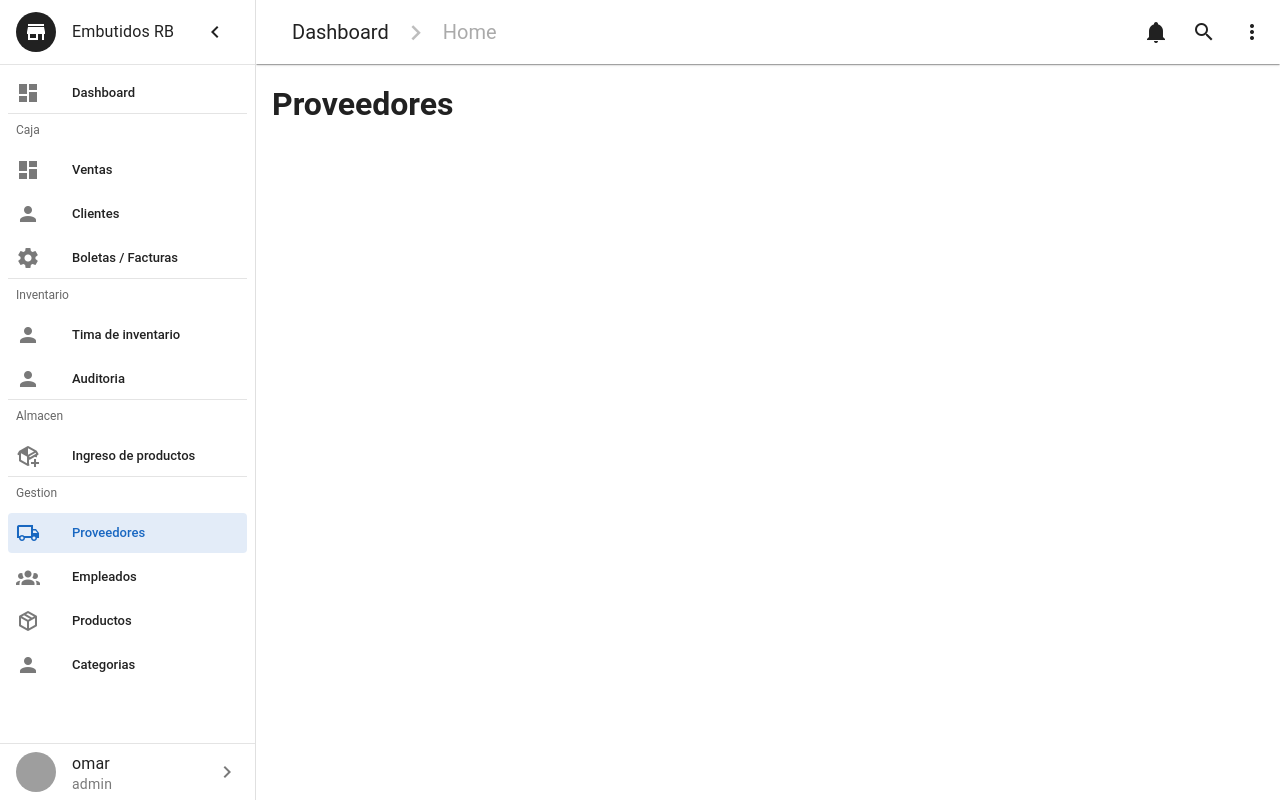
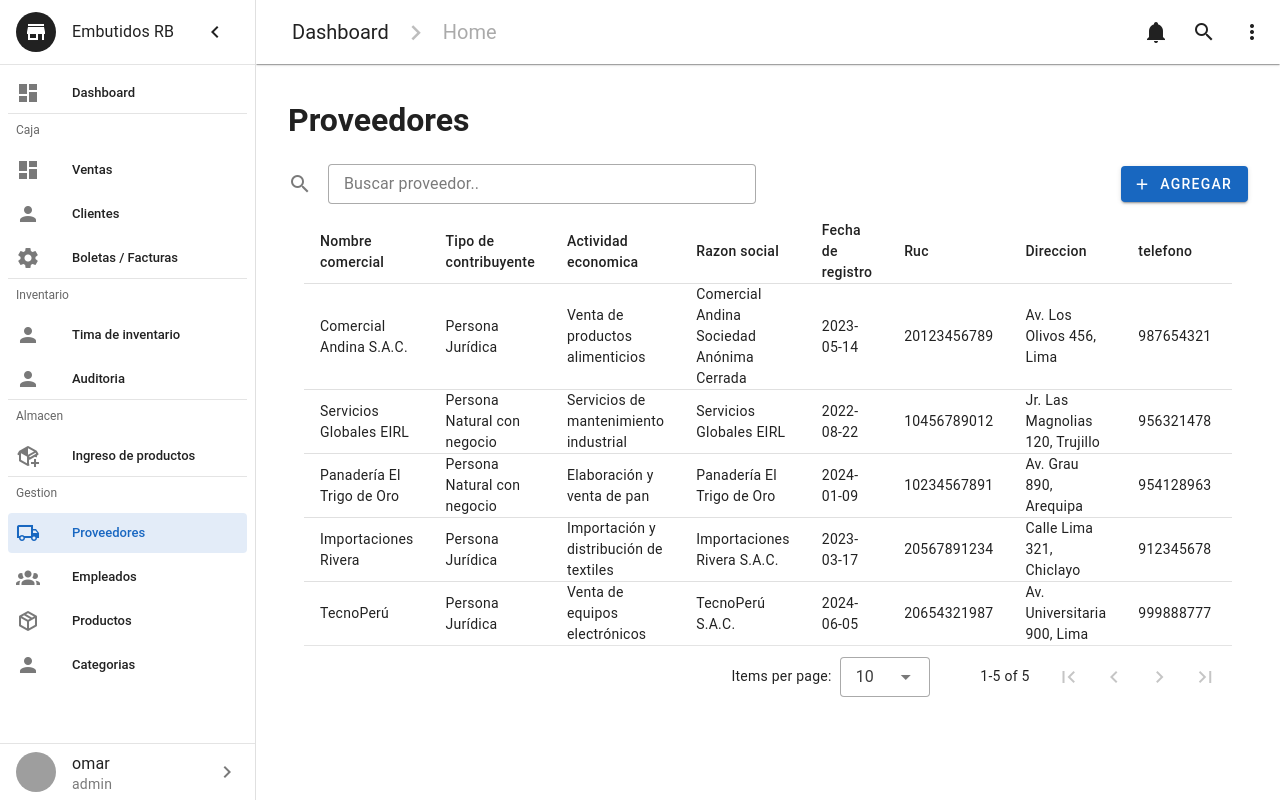
Before and after one commit to aomineDev/bodega-rb, a Vue app: page /managment/provider in a window 1280 px wide. Built offline with nearby package versions, Linux system fonts and the light colour scheme; grey boxes are pictures that could not be loaded; what @tanstack/vue-query would draw is missing.

Commit message:
proveedores

```diff
--- a/src/views/Managment/ProviderView.vue
+++ b/src/views/Managment/ProviderView.vue
@@ -1,5 +1,186 @@
-<script setup></script>
+<script setup>
+import ActionMenu from '@/components/ActionMenu.vue';
+
+const proveedores = [
+    {
+        id: 1,
+        nombreComercial: 'Comercial Andina S.A.C.',
+        tipoContribuyente: 'Persona Jurídica',
+        actividadEconomica: 'Venta de productos alimenticios',
+        razonSocial: 'Comercial Andina Sociedad Anónima Cerrada',
+        fechaRegistro: '2023-05-14',
+        ruc: '20123456789',
+        direccion: 'Av. Los Olivos 456, Lima',
+        telefono: '987654321',
+        email: 'contacto@andina.com'
+    },
+    {
+        id: 2,
+        nombreComercial: 'Servicios Globales EIRL',
+        tipoContribuyente: 'Persona Natural con negocio',
+        actividadEconomica: 'Servicios de mantenimiento industrial',
+        razonSocial: 'Servicios Globales EIRL',
+        fechaRegistro: '2022-08-22',
+        ruc: '10456789012',
+        direccion: 'Jr. Las Magnolias 120, Trujillo',
+        telefono: '956321478',
+        email: 'info@globales.com'
+    },
+    {
+        id: 3,
+        nombreComercial: 'Panadería El Trigo de Oro',
+        tipoContribuyente: 'Persona Natural con negocio',
+        actividadEconomica: 'Elaboración y venta de pan',
+        razonSocial: 'Panadería El Trigo de Oro',
+        fechaRegistro: '2024-01-09',
+        ruc: '10234567891',
+        direccion: 'Av. Grau 890, Arequipa',
+        telefono: '954128963',
+        email: 'panaderia@trigodeoro.pe'
+    },
+    {
+        id: 4,
+        nombreComercial: 'Importaciones Rivera',
+        tipoContribuyente: 'Persona Jurídica',
+        actividadEconomica: 'Importación y distribución de textiles',
+        razonSocial: 'Importaciones Rivera S.A.C.',
+        fechaRegistro: '2023-03-17',
+        ruc: '20567891234',
+        direccion: 'Calle Lima 321, Chiclayo',
+        telefono: '912345678',
+        email: 'ventas@rivera.com'
+    },
+    {
+        id: 5,
+        nombreComercial: 'TecnoPerú',
+        tipoContribuyente: 'Persona Jurídica',
+        actividadEconomica: 'Venta de equipos electrónicos',
+        razonSocial: 'TecnoPerú S.A.C.',
+        fechaRegistro: '2024-06-05',
+        ruc: '20654321987',
+        direccion: 'Av. Universitaria 900, Lima',
+        telefono: '999888777',
+        email: 'soporte@tecnoperu.pe'
+    }
+];
+
+import { ref } from 'vue'
+
+const dialog = ref(false)
+</script>
+
 <template>
-    <h1>Proveedores</h1>
+    <v-container>
+        <h1 class="mb-5">Proveedores</h1>
+        <v-row class="align-center">
+            <v-col cols="12" md="6">
+                <v-text-field density="compact" label="Buscar proveedor.." prepend-icon="mdi-magnify" variant="outlined"
+                    hide-details></v-text-field>
+            </v-col>
+
+            <v-col cols="12" md="6" class="d-flex justify-md-end">
+                <v-btn color="primary" prepend-icon="mdi-plus" @click="dialog = true">
+                    Agregar
+                </v-btn>
+            </v-col>
+        </v-row>
+        <v-card-text>
+            <v-data-table :items="proveedores">
+                <template #headers>
+                    <tr>
+                        <th>Nombre comercial</th>
+                        <th>Tipo de contribuyente</th>
+                        <th>Actividad economica</th>
+                        <th>Razon social</th>
+                        <th>Fecha de registro</th>
+                        <th>Ruc</th>
+                        <th>Direccion</th>
+                        <th>telefono</th>
+                        <th>Email</th>
+                        <th>Accion</th>
+                    </tr>
+                </template>
+                <template #item="{ item }">
+                    <tr>
+                        <td>{{ item.nombreComercial }}</td>
+                        <td>{{ item.tipoContribuyente }}</td>
+                        <td>{{ item.actividadEconomica }}</td>
+                        <td>{{ item.razonSocial }}</td>
+                        <td>{{ item.fechaRegistro }}</td>
+                        <td>{{ item.ruc }}</td>
+                        <td>{{ item.direccion }}</td>
+                        <td>{{ item.telefono }}</td>
+                        <td>{{ item.email }}</td>
+                        <td>
+                            <ActionMenu @action="(type) => handleAction(type, item.id)"></ActionMenu>
+                        </td>
+                    </tr>
+                </template>
+            </v-data-table>
+        </v-card-text>
+
+        <div class="text-center pa-4">
+            <v-dialog v-model="dialog" max-width="500">
+                <v-card title="Agregar proveedor">
+                    <v-divider></v-divider>
+
+                    <v-form v-model="valid" class="pa-3">
+                        <v-container fluid>
+                            <v-row>
+                                <v-col cols="12" md="6">
+                                    <v-text-field label="Razon social" variant="underlined"></v-text-field>
+                                </v-col>
+
+                                <v-col cols="12" md="6">
+                                    <v-text-field label="Actividad economica" variant="underlined"></v-text-field>
+                                </v-col>
+
+                                <v-col cols="12" md="6">
+                                    <v-text-field label="Ruc" variant="underlined"></v-text-field>
+                                </v-col>
+
+                                <v-col cols="12" md="6">
+                                    <v-text-field label="Telefono" variant="underlined"></v-text-field>
+                                </v-col>
+
+                                <v-col cols="12" md="6">
+                                    <v-text-field label="Email" variant="underlined"></v-text-field>
+                                </v-col>
+
+                                <v-col cols="12" md="6">
+                                    <v-text-field label="Nombre comercial" variant="underlined"></v-text-field>
+                                </v-col>
+
+                                <v-col cols="12" md="6">
+                                    <v-text-field label="Tipo contribuyente" variant="underlined"></v-text-field>
+                                </v-col>
+
+                                <v-col cols="12" md="6">
+                                    <v-text-field label="Direccion" variant="underlined"></v-text-field>
+                                </v-col>
+
+                                <v-col cols="12" md="6">
+                                    <v-text-field prepend-icon="mdi-calendar-month" label="Fecha de registro"
+                                        variant="underlined"></v-text-field>
+                                </v-col>
+                            </v-row>
+                        </v-container>
+                    </v-form>
+
+                    <v-divider></v-divider>
+
+                    <template v-slot:actions>
+                        <div class="d-flex ga-5">
+                            <v-btn class="ms-auto" text="Cerrar" @click="dialog = false"></v-btn>
+                            <v-btn class="ms-auto" text="Agregar" color="primary"></v-btn>
+
+                        </div>
+                    </template>
+                </v-card>
+            </v-dialog>
+        </div>
+    </v-container>
+
 </template>
+
 <style scoped></style>
```
